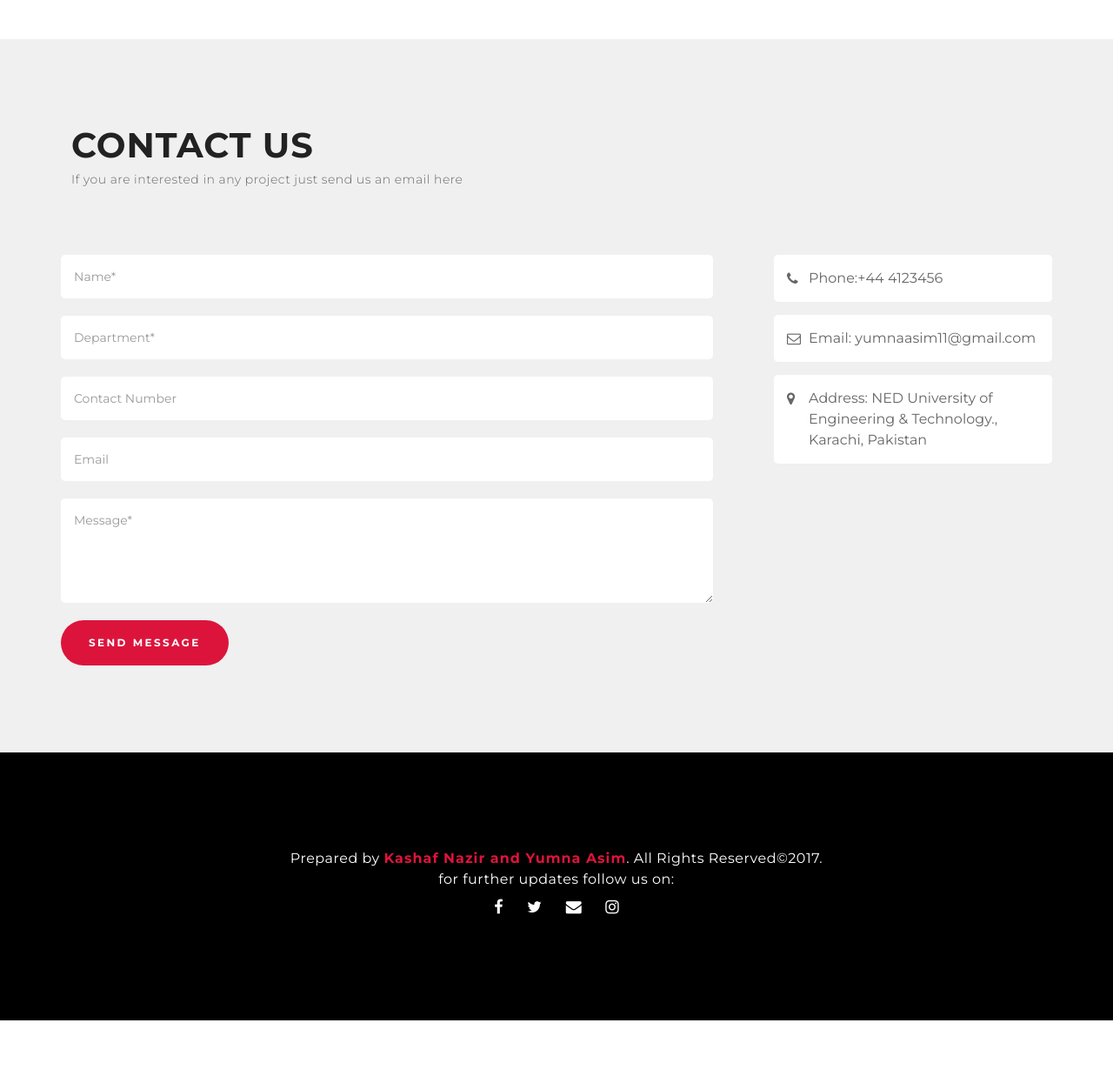
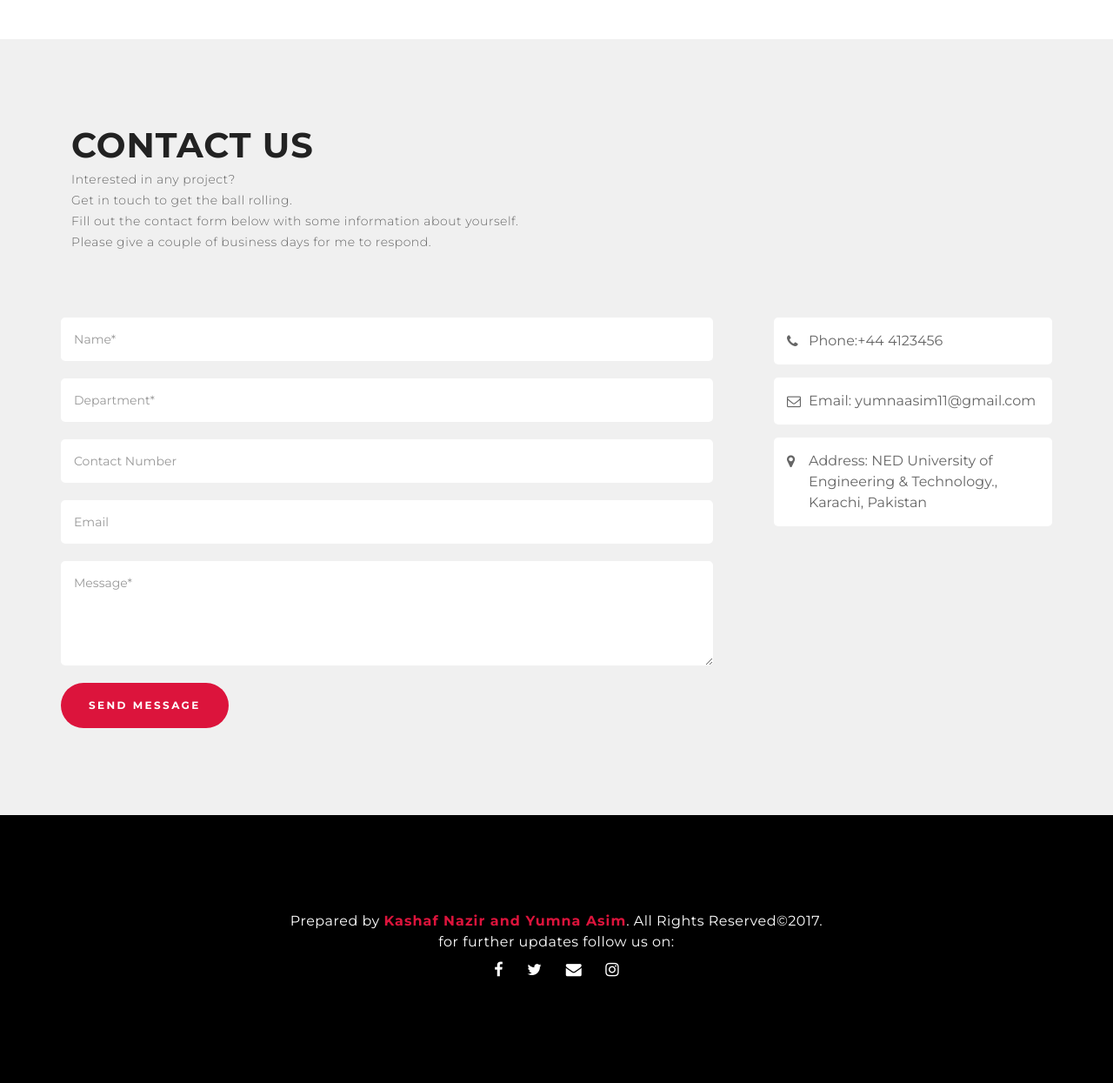
Before and after one commit to yumna11/idea, a PHP site: page /idea/ in a window 1280 px wide. Shown: the part 4446-5691 px from the top of the page at 87% size. Before the commit the page ends 5619 px from the top, so only its background shows below. Run offline with PHP 8.4, Linux system fonts and the light colour scheme.

Commit message:
add text in index file under contact us heading

```diff
--- a/addProjectForm.php
+++ b/addProjectForm.php
@@ -10,12 +10,13 @@
 		     <div>
 		         <h1 style="color:#FFFFFF;text-align:center;padding-top:10px;">Add your Project!</h1>
 		         <h4 style="color:#FFFFFF;text-align:center;padding-top:10px;">Share your project ideas with others.Showcase your innovation.</h4>
+
 	         </div>
 			 <p id="failure">Oopsie...message not sent.</p>
 		      <p id="success">Your message was sent successfully. Thank you!</p>
 	         <form action="addProjectPhpCode.php" method="post">
 			     <div style="padding-left:200px;padding-right:200px;">
-		             <label for="prjct">rdbbsq
+		             <label for="prjct">
 		      	         <span class="required" >Project Title:*</span>
 		      	         <input type="text" id="prjct" name="project"  placeholder="Project Title" size="50" required="required" tabindex="1" autofocus="autofocus" />
 		             </label>
--- a/index.php
+++ b/index.php
@@ -445,7 +445,10 @@
                     <div class="col-md-12 col-sm-12 col-xs-12">
                       <div class="section-title">
                        <h2>CONTACT US</h2>
-                       <p>If you are interested in any project just send us an email here</p>
+                       <p>Interested in any project?
+                       <br>Get in touch to get the ball rolling.
+                       <br>Fill out the contact form below with some information about yourself.
+                       <br>Please give a couple of business days for me to respond.</p>
                        </div>
                     </div>
                 </div>
```
